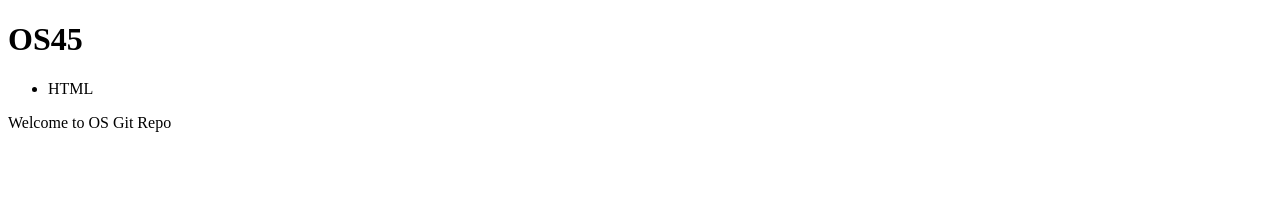
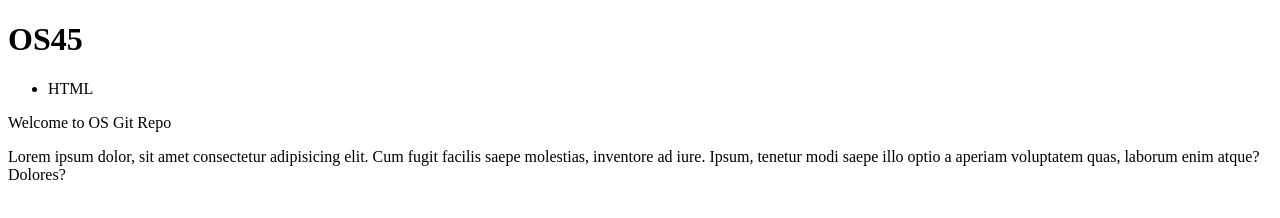
Before and after one commit to NohaEltohamy/OS45, a plain HTML site: page index.html in a window 1280 px wide. Drawn offline with Linux system fonts and the light colour scheme.

Commit message:
fix index from new branch

```diff
--- a/index.html
+++ b/index.html
@@ -11,5 +11,6 @@
         <li>HTML</li>
     </ul>
     <p>Welcome to OS Git Repo</p>
+    <p>Lorem ipsum dolor, sit amet consectetur adipisicing elit. Cum fugit facilis saepe molestias, inventore ad iure. Ipsum, tenetur modi saepe illo optio a aperiam voluptatem quas, laborum enim atque? Dolores?</p>
 </body>
 </html>
```
